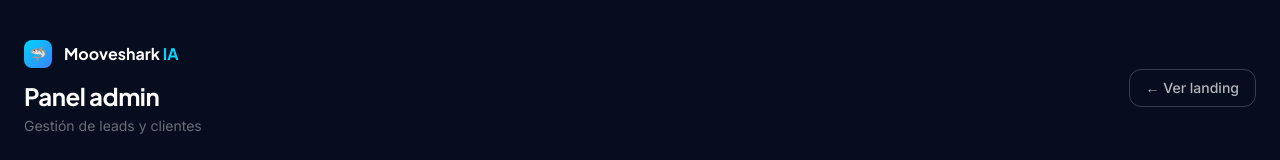
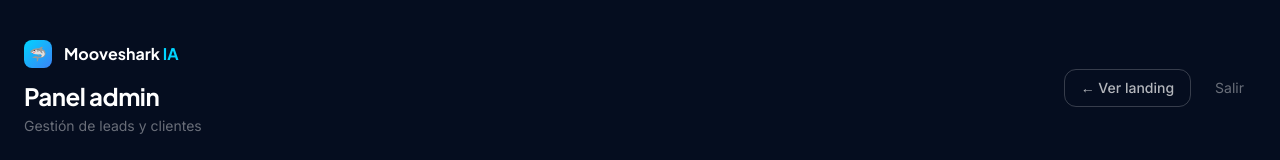
Before and after one commit to uriel-martinez82/mooveshark-ia, a Next.js app: page /admin in a window 1280 px wide. Shown: the top 160 px of the page. Built offline with nearby package versions, Linux system fonts and the light colour scheme; no server answers; the database is empty.

Commit message:
fix: logout button como client component

```diff
--- a/src/app/admin/page.tsx
+++ b/src/app/admin/page.tsx
@@ -2,17 +2,19 @@ import { db } from '@/lib/db'
 import { leads } from '@/lib/db/schema'
 import { desc } from 'drizzle-orm'
 import { AdminLeadsTable } from '@/components/admin/AdminLeadsTable'
+import { auth } from '@/lib/auth/config'
+import { LogoutButton } from '@/components/auth/LogoutButton'
 
 export const dynamic = 'force-dynamic'
 
 export default async function AdminPage() {
+  const session = await auth()
   const allLeads = await db.select().from(leads).orderBy(desc(leads.createdAt))
 
   return (
     <div className="min-h-screen bg-shark-dark">
       <div className="max-w-7xl mx-auto px-6 py-10">
 
-        {/* Header */}
         <div className="flex items-center justify-between mb-10">
           <div>
             <div className="flex items-center gap-3 mb-1">
@@ -22,16 +24,19 @@ export default async function AdminPage() {
             <h1 className="font-display font-bold text-2xl text-white mt-3">Panel admin</h1>
             <p className="text-white/40 text-sm mt-1">Gestión de leads y clientes</p>
           </div>
-          <a href="/" className="btn-ghost text-sm py-2 px-4">← Ver landing</a>
+          <div className="flex items-center gap-3">
+            <span className="text-xs text-white/30">{session?.user?.email}</span>
+            <a href="/" className="btn-ghost text-sm py-2 px-4">← Ver landing</a>
+            <LogoutButton />
+          </div>
         </div>
 
-        {/* Stats */}
         <div className="grid grid-cols-2 md:grid-cols-4 gap-4 mb-8">
           {[
-            { label: 'Total leads', value: allLeads.length },
+            { label: 'Total leads',     value: allLeads.length },
             { label: 'Leads calientes', value: allLeads.filter(l => (l.score ?? 0) >= 70).length, hot: true },
-            { label: 'Leads tibios', value: allLeads.filter(l => (l.score ?? 0) >= 40 && (l.score ?? 0) < 70).length },
-            { label: 'Convertidos', value: allLeads.filter(l => l.status === 'converted').length },
+            { label: 'Leads tibios',    value: allLeads.filter(l => (l.score ?? 0) >= 40 && (l.score ?? 0) < 70).length },
+            { label: 'Convertidos',     value: allLeads.filter(l => l.status === 'converted').length },
           ].map(stat => (
             <div key={stat.label} className="card-dark p-5 rounded-xl">
               <p className="text-xs text-white/40 mb-1 font-medium tracking-wide">{stat.label}</p>
@@ -42,7 +47,6 @@ export default async function AdminPage() {
           ))}
         </div>
 
-        {/* Leads table */}
         <AdminLeadsTable leads={allLeads} />
       </div>
     </div>
--- /dev/null
+++ b/src/components/auth/LogoutButton.tsx
@@ -0,0 +1,14 @@
+'use client'
+
+import { signOut } from 'next-auth/react'
+
+export function LogoutButton() {
+  return (
+    <button
+      onClick={() => signOut({ callbackUrl: '/auth/login' })}
+      className="text-sm text-white/40 hover:text-white transition-colors px-3 py-2"
+    >
+      Salir
+    </button>
+  )
+}
```
